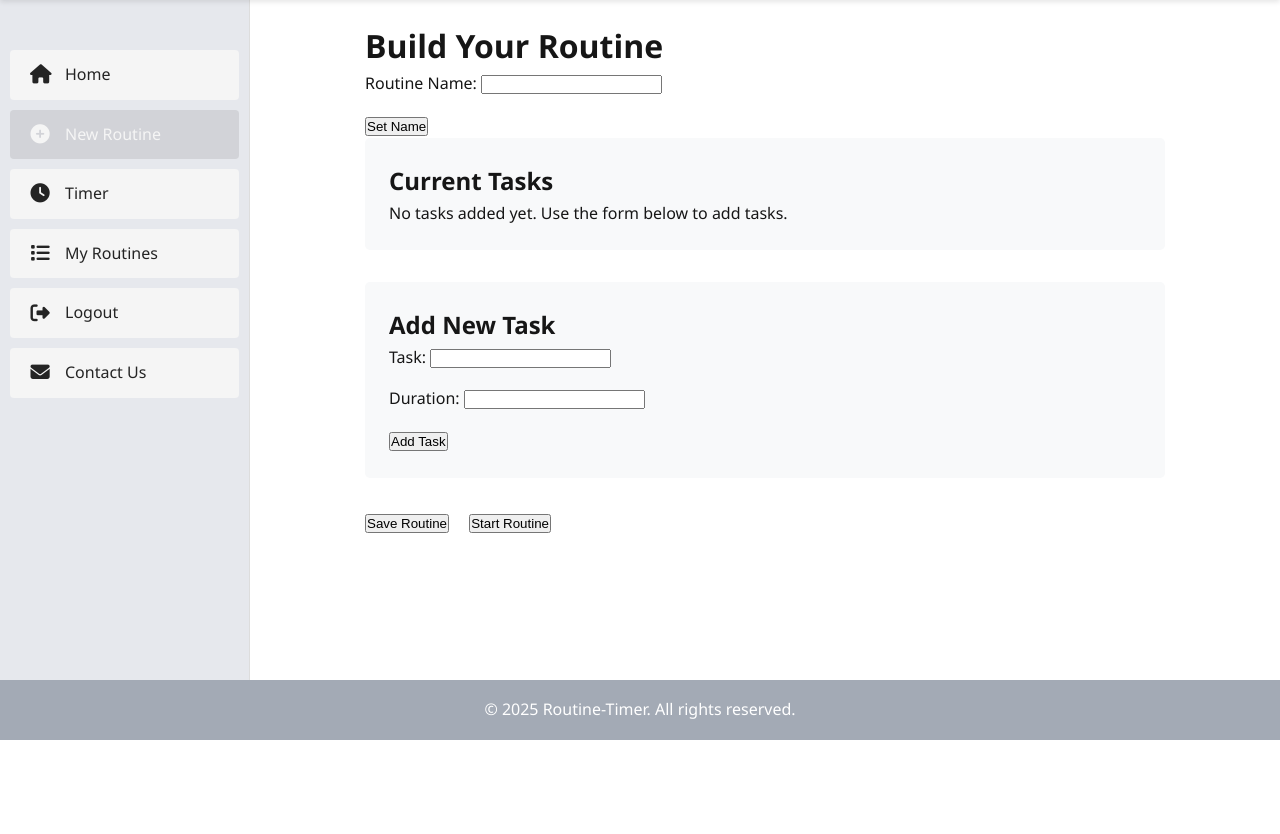
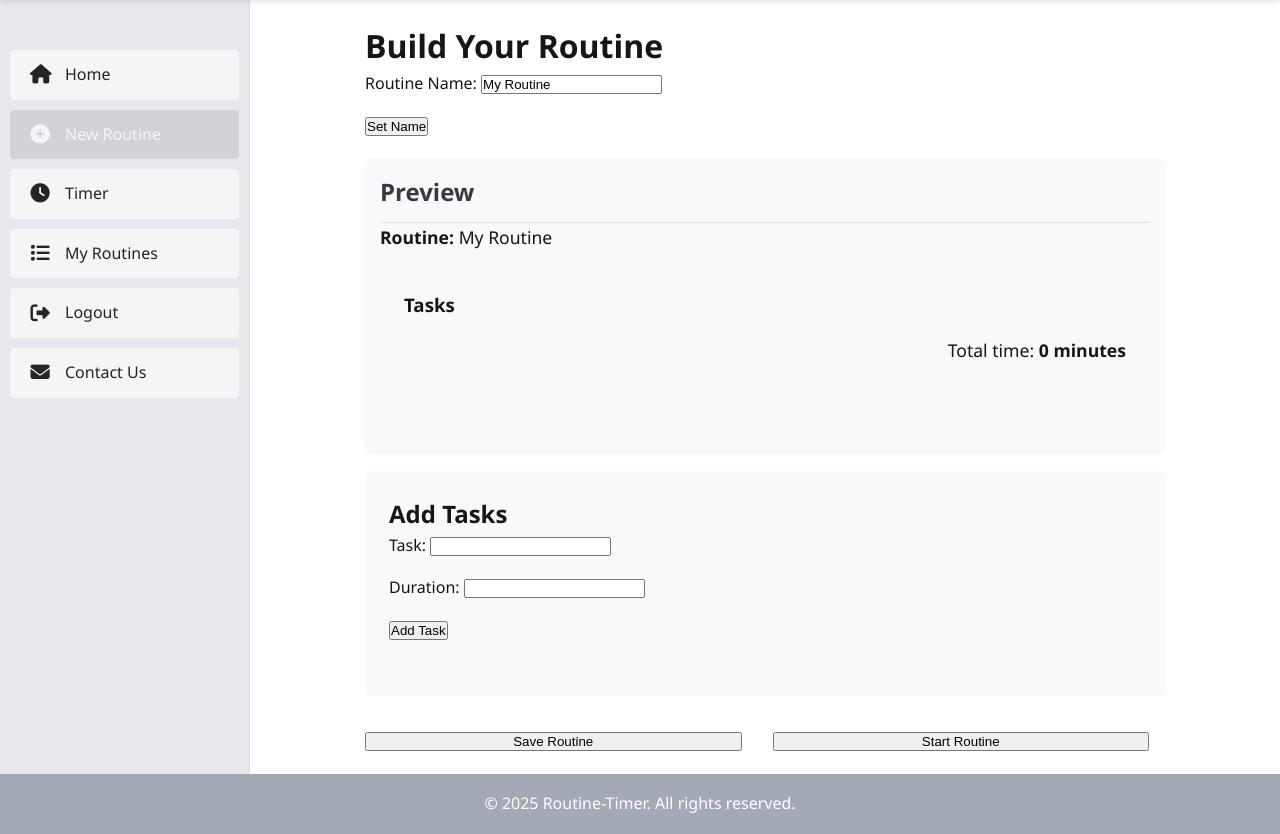
Before and after one commit to humanauction/routine-timer, a Django app: page /routine/builder/ in a window 1280 px wide. Shown: the part 60-894 px from the top of the page. Before the commit the page ends 800 px from the top, so only its background shows below. Run offline with Django 4.2, Linux system fonts and the light colour scheme; the visitor is signed in with stand-in values (Sample User, id 1); parts of the project's set-up code (start-up, migrations or seed data) failed here and were passed over; some libraries are stand-ins or nearby versions.

Commit message:
add: preview routine builder. update form handling AJAX requests.

```diff
--- a/routine/templates/routine/builder.html
+++ b/routine/templates/routine/builder.html
@@ -2,12 +2,12 @@
 {% load static %}
 {% block title %}Build Your Routine{% endblock %}
 {% block extra_css %}
-<link rel="stylesheet" href="{% static 'routine/css/builder.css' %}" />
+<link rel="stylesheet" href="{% static 'css/builder.css' %}" />
 {% endblock %}
 {% block content %}
 <div class="routine-builder">
     <h1>Build Your Routine</h1>
-    <!--form to save routine name-->
+    <!-- Name input section -->
     <form id="routine-name-form" method="post" action="{% url 'routine:builder' %}">
         {% csrf_token %}
         <div class="form-group">
@@ -17,10 +17,15 @@
         <button type="submit" class="btn btn-secondary">Set Name</button>
     </form>
 
+    <!-- Live preview section -->
+    <div class="live-preview">
+        <h2>Preview</h2>
+        <div class="preview-name">
+            <strong>Routine:</strong> <span id="preview-routine-name">{{ routine_name }}</span>
+        </div>
         <div class="task-list">
-        <h2>Current Tasks</h2>
-        {% if tasks %}
-        <ul class="tasks">
+            <h3>Tasks</h3>
+            <ul id="preview-tasks" class="tasks">
                 {% for task in tasks %}
                 <li class="task-item">
                     <span class="task-name">{{ task.task }}</span>
@@ -29,26 +34,27 @@
                 {% endfor %}
             </ul>
             <p class="total-time">
-            Total time: <strong>{{ total }} minutes</strong>
+                Total time: <strong><span id="preview-total-time">{{ total }}</span> minutes</strong>
             </p>
-        {% else %}
-            <p>No tasks added yet. Use the form below to add tasks.</p>
-        {% endif %}
+        </div>
     </div>
 
+    <!-- Add task form -->
     <div class="add-task">
-        <h2>Add New Task</h2>
-        <form method="post" action="{% url 'routine:builder' %}" class="task-form">
+        <h2>Add Tasks</h2>
+        <form id="task-form" method="post" action="{% url 'routine:builder' %}" class="task-form">
             {% csrf_token %}
             <input type="hidden" name="name" value="{{ routine_name }}">
             <div class="form-group">
-                {{ form.task.label_tag }} {{ form.task }}
+                {{ form.task.label_tag }}
+                {{ form.task }}
                 {% if form.task.errors %}
                 <div class="form-error">{{ form.task.errors }}</div>
                 {% endif %}
             </div>
             <div class="form-group">
-                {{ form.duration.label_tag }} {{ form.duration }}
+                {{ form.duration.label_tag }}
+                {{ form.duration }}
                 {% if form.duration.errors %}
                 <div class="form-error">{{ form.duration.errors }}</div>
                 {% endif %}
@@ -56,13 +62,13 @@
             <button type="submit" class="btn btn-primary">Add Task</button>
         </form>
     </div>
-    <div>
-        <!-- Form to save the routine -->
+
+    <!-- Action buttons -->
+    <div class="form-actions">
         <form action="{% url 'routine:save' %}" method="post" class="save-form">
             {% csrf_token %}
             <button type="submit" class="btn btn-primary">Save Routine</button>
         </form>
-        <!-- Form to start the routine -->
         <form action="{% url 'routine:start' %}" method="post" class="start-form">
             {% csrf_token %}
             <button type="submit" class="btn btn-success">Start Routine</button>
@@ -70,3 +76,105 @@
     </div>
 </div>
 {% endblock %}
+
+{% block extra_js %}
+<script>
+document.addEventListener('DOMContentLoaded', function() {
+    // Get elements
+    const routineNameInput = document.getElementById('routine-name');
+    const taskInput = document.getElementById('id_task');
+    const durationInput = document.getElementById('id_duration');
+    const previewName = document.getElementById('preview-routine-name');
+    const previewTasks = document.getElementById('preview-tasks');
+    const previewTotalTime = document.getElementById('preview-total-time');
+
+    // Track total duration
+    let totalDuration = {{ total|default:0 }};
+
+    // Update preview name when typing
+    routineNameInput.addEventListener('input', function() {
+        previewName.textContent = this.value || 'Unnamed Routine';
+    });
+
+    // Add task preview feature
+    function updateTaskPreview() {
+        const taskName = taskInput.value.trim();
+        const duration = parseInt(durationInput.value) || 0;
+
+        if (taskName && duration > 0) {
+            // Create preview item but don't add it yet
+            const previewItem = document.createElement('li');
+            previewItem.className = 'task-item preview-only';
+            previewItem.innerHTML = `
+                <span class="task-name">${taskName}</span>
+                <span class="task-duration">${duration} minutes</span>
+            `;
+
+            // Remove any existing preview-only items
+            document.querySelectorAll('.preview-only').forEach(item => {
+                item.remove();
+            });
+
+            // Add the new preview item
+            previewTasks.appendChild(previewItem);
+
+            // Update total time with the potential new task
+            const potentialTotal = totalDuration + duration;
+            previewTotalTime.textContent = potentialTotal;
+        }
+    }
+
+    // Listen for input in the task form
+    taskInput.addEventListener('input', updateTaskPreview);
+    durationInput.addEventListener('input', updateTaskPreview);
+
+    // Handle form submission with fetch to avoid page reload
+    document.getElementById('task-form').addEventListener('submit', function(e) {
+        e.preventDefault();
+
+        const formData = new FormData(this);
+
+        fetch(this.action, {
+            method: 'POST',
+            body: formData,
+            headers: {
+                'X-Requested-With': 'XMLHttpRequest',
+            }
+        })
+        .then(response => response.json())
+        .then(data => {
+            if (data.success) {
+                // Add the task to the preview permanently
+                const taskItem = document.createElement('li');
+                taskItem.className = 'task-item';
+                taskItem.innerHTML = `
+                    <span class="task-name">${data.task.task}</span>
+                    <span class="task-duration">${data.task.duration} minutes</span>
+                `;
+
+                // Remove any preview-only items
+                document.querySelectorAll('.preview-only').forEach(item => {
+                    item.remove();
+                });
+
+                // Add the new task
+                previewTasks.appendChild(taskItem);
+
+                // Update total time
+                totalDuration += data.task.duration;
+                previewTotalTime.textContent = totalDuration;
+
+                // Clear the form
+                taskInput.value = '';
+                durationInput.value = '';
+            } else {
+                console.error('Error:', data.error);
+            }
+        })
+        .catch(error => {
+            console.error('Error:', error);
+        });
+    });
+});
+</script>
+{% endblock %}
--- a/routine/views.py
+++ b/routine/views.py
@@ -34,26 +34,59 @@ class RoutineBuilderView(LoginRequiredMixin, View):
     form_class = TaskForm
 
     def get(self, request):
-        if 'routine_tasks' not in request.session:
-            request.session['routine_tasks'] = []
+        """Handle GET requests for the routine builder"""
         form = self.form_class()
         tasks = get_current_routine(request.session)
-        total = sum(item['duration'] for item in tasks)
-        return render(request, self.template_name,
-                      {'form': form, 'tasks': tasks, 'total': total})
+        total = sum(task['duration'] for task in tasks)
+        context = {
+            'form': form,
+            'tasks': tasks,
+            'total': total,
+            'routine_name': request.GET.get('name', 'My Routine')
+        }
+        return render(request, self.template_name, context)
 
     def post(self, request):
-        form = self.form_class(request.POST)
+        form = TaskForm(request.POST)
         if form.is_valid():
-            add_task(request.session,
-                     form.cleaned_data['task'],
-                     form.cleaned_data['duration'])
+            task = form.cleaned_data['task']
+            duration = form.cleaned_data['duration']
+            name = request.POST.get('name', 'My Routine')
+
+            # Add to session
+            add_task(request.session, task, duration)
+
+            # Handle AJAX request
+            if request.headers.get('X-Requested-With') == 'XMLHttpRequest':
+                return JsonResponse({
+                    'success': True,
+                    'task': {
+                        'task': task,
+                        'duration': duration
+                    }
+                })
+
+            # Non-AJAX response (regular form submit)
             return redirect('routine:builder')
+        else:
+            tasks = get_current_routine(request.session)
+            total = sum(task['duration'] for task in tasks)
 
-        tasks = get_current_routine(request.session)
-        total = sum(item['duration'] for item in tasks)
-        return render(request, self.template_name,
-                      {'form': form, 'tasks': tasks, 'total': total})
+            # Handle AJAX validation errors
+            if request.headers.get('X-Requested-With') == 'XMLHttpRequest':
+                return JsonResponse({
+                    'success': False,
+                    'error': form.errors
+                })
+
+            # Non-AJAX response
+            context = {
+                'form': form,
+                'tasks': tasks,
+                'total': total,
+                'routine_name': request.POST.get('name', 'My Routine')
+            }
+            return render(request, 'routine/builder.html', context)
 
 
 class SaveRoutineView(LoginRequiredMixin, View):
--- a/static/css/builder.css
+++ b/static/css/builder.css
@@ -47,3 +47,48 @@
     font-size: 0.875em;
     margin-top: 0.25rem;
 }
+
+.live-preview {
+    background-color: #f8f9fa;
+    border-radius: 8px;
+    padding: 15px;
+    margin: 20px 0;
+    box-shadow: 0 2px 4px rgba(0,0,0,0.05);
+    transition: all 0.3s ease;
+}
+
+.live-preview h2 {
+    margin-top: 0;
+    color: #343a40;
+    border-bottom: 1px solid #dee2e6;
+    padding-bottom: 10px;
+}
+
+.preview-name {
+    margin-bottom: 15px;
+    font-size: 1.1em;
+}
+
+.task-item.preview-only {
+    border-left: 3px solid #007bff;
+    opacity: 0.8;
+    background-color: rgba(0, 123, 255, 0.05);
+}
+
+.form-actions {
+    display: flex;
+    gap: 15px;
+    margin-top: 20px;
+}
+
+.form-actions form {
+    flex: 1;
+}
+
+.form-actions button {
+    width: 100%;
+}
+
+.task-form {
+    margin-bottom: 30px;
+}
```
Also changed, not shown: 1 other file. Lines whose indentation alone changed are shown as unchanged.
